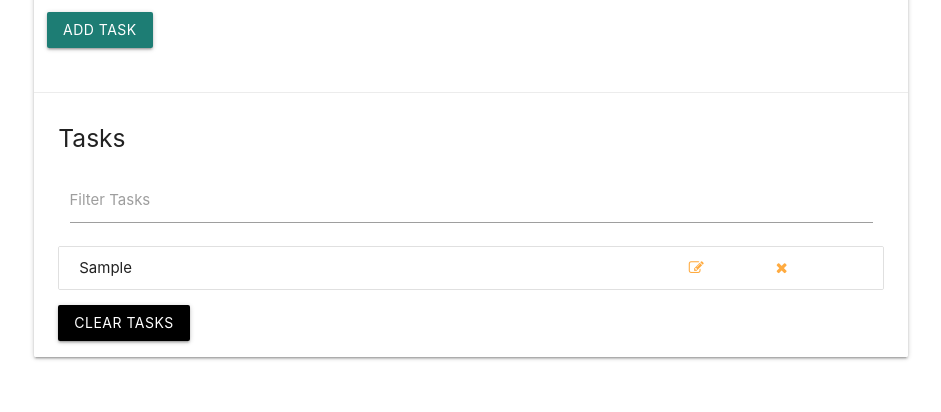
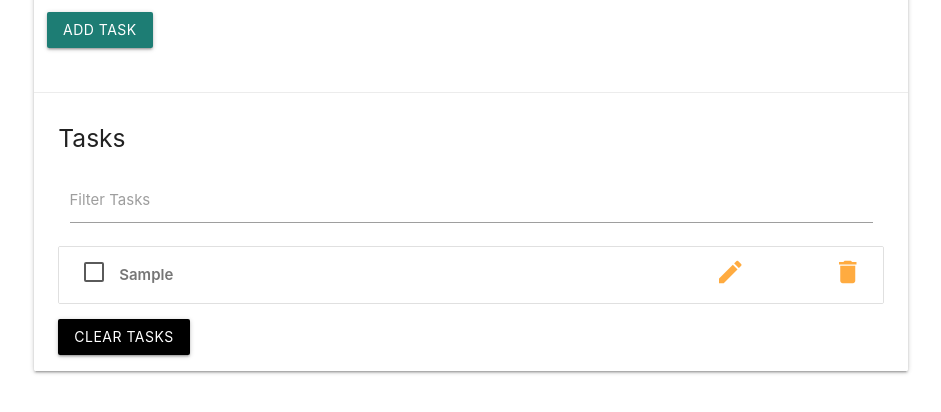
Before and after one commit to rotunstall/To-Do-List, a plain HTML site: page index.html in a window 1280 px wide. Both pictures are taken after typing "Sample" into the empty fields and a click on the input "Add Task". Shown: the part 144-556 px from the top of the page, without its empty margins (169-1110 px from the left). Drawn offline with nearby package versions, Linux system fonts and the light colour scheme.

Commit message:
Refactored createTaskListItem, Added checkbox functionality, Replaced Font-Awesome Icons with Material-Icons

```diff
--- a/app.js
+++ b/app.js
@@ -22,8 +22,51 @@ function loadEventListeners() {
     // Filter task event
     filter.addEventListener('keyup', filterTasks);
     // Edit task event
-    editItem.addEventListener('keyup', editTask);
+    // editItem.addEventListener('click', editTask);
 }
+
+function createTaskListItem(textSource) {
+    // Create li element
+    const li = document.createElement('li');
+    li.className = 'collection-item';
+
+    const label = document.createElement('label');
+
+    // Create new check box element and append to li
+    const checkBox = document.createElement('input');
+    checkBox.type = 'checkbox';
+    checkBox.className = 'completed filled-in';
+
+    label.appendChild(checkBox);
+
+    // Create text node in a span element and append to label
+    const span = document.createElement('span');
+    span.className = 'task-text';
+    span.appendChild(document.createTextNode(textSource));
+    label.appendChild(span);
+
+    li.appendChild(label);
+
+    // Create new edit link element
+    const editLink = document.createElement('a');
+    editLink.className = 'edit-item';
+    editLink.innerHTML = '<i class="small material-icons">edit</i>';
+    li.appendChild(editLink);
+
+    // Create new link element
+    const link = document.createElement('a');
+    link.className = 'delete-item';
+    link.innerHTML = '<i class="small material-icons">delete</i>';
+    li.appendChild(link);
+
+    // Append the li to ul
+    taskList.appendChild(li);
+
+
+}
+
+
+
 
 // Get Task from Local Storage
 function getTasks() {
@@ -35,33 +78,7 @@ function getTasks() {
     }
 
     tasks.forEach(function(task) {
-        // Create li element
-        const li = document.createElement('li');
-        // Add class
-        li.className = 'collection-item';
-        // Create text node and append
-        li.appendChild(document.createTextNode(task));
-
-        // Create new edit link element
-        const editLink = document.createElement('a');
-        // Add class
-        editLink.className = 'edit-item';
-        // And icon html
-        editLink.innerHTML = '<i class="fa fa-edit"></i>';
-        // Append the link to li
-        li.appendChild(editLink);
-
-        // Create new delete link element
-        const deleteLink = document.createElement('a');
-        // Add class
-        deleteLink.className = 'delete-item';
-        // And icon html
-        deleteLink.innerHTML = '<i class="fa fa-remove"></i>';
-        // Append the link to li
-        li.appendChild(deleteLink);
-
-        // Append the li to ul
-        taskList.appendChild(li);
+        createTaskListItem(task);
     });
 }
 
@@ -70,33 +87,7 @@ function addTask(e) {
     if (taskInput.value === '') {
         alert('Add a task, please.');
     } else {
-        // Create li element
-        const li = document.createElement('li');
-        // Add class
-        li.className = 'collection-item';
-        // Create text node and append
-        li.appendChild(document.createTextNode(taskInput.value));
-
-        // Create new edit link element
-        const editLink = document.createElement('a');
-        // Add class
-        editLink.className = 'edit-item';
-        // And icon html
-        editLink.innerHTML = '<i class="fa fa-edit"></i>';
-        // Append the link to li
-        li.appendChild(editLink);
-
-        // Create new link element
-        const link = document.createElement('a');
-        // Add class
-        link.className = 'delete-item';
-        // And icon html
-        link.innerHTML = '<i class="fa fa-remove"></i>';
-        // Append the link to li
-        li.appendChild(link);
-
-        // Append the li to ul
-        taskList.appendChild(li);
+        createTaskListItem(taskInput.value);
         // Store in Local Storage
         storeTaskInLocalStorage(taskInput.value);
         // Clear input field
@@ -104,15 +95,17 @@ function addTask(e) {
     }
     e.preventDefault();
 }
+
 //Edit Task
-function editTask(e) {
+function editTask() {
     // let li = e.target.parentElement;
-    console.log(editItem);
+    //console.log(editItem);
 
     //  .contentEditable = true;
+    const completed = document.querySelector('.completed');
+    completed.setAttribute("checked", "checked");
 
-
-    e.preventDefault();
+    // e.preventDefault();
 }
 
 // Store Task
@@ -125,7 +118,6 @@ function storeTaskInLocalStorage(task) {
     }
 
     tasks.push(task);
-
     localStorage.setItem('tasks', JSON.stringify(tasks));
 }
 
@@ -136,7 +128,7 @@ function removeTask(e) {
             e.target.parentElement.parentElement.remove();
 
             // Remove from Local Storage
-            removeTaskFromLocalStorage(e.target.parentElement.parentElement);
+            removeTaskFromLocalStorage(e.target.parentElement.parentElement.firstElementChild.firstElementChild.nextElementSibling);
         }
     }
 }
@@ -192,3 +184,20 @@ function filterTasks(e) {
         }
     });
 }
+
+
+
+
+
+/*
+when item is checked add the attribute [checked="checked"]
+if (document.querySelector('.completed').checked) {
+    alert('checked - checked');
+} else {
+    alert('NOT CHECKED');
+}
+
+
+
+
+*/
--- a/index.html
+++ b/index.html
@@ -6,12 +6,34 @@
   <meta name="viewport" content="width=device-width, initial-scale=1.0" />
   <meta http-equiv="X-UA-Compatible" content="ie=edge" />
   <link rel="stylesheet" href="https://cdnjs.cloudflare.com/ajax/libs/materialize/1.0.0/css/materialize.min.css" />
+  <link href="https://fonts.googleapis.com/icon?family=Material+Icons" rel="stylesheet">
   <link rel="stylesheet" href="https://stackpath.bootstrapcdn.com/font-awesome/4.7.0/css/font-awesome.min.css" />
   <title>Task List</title>
   <style>
     li.collection-item {
       display: grid;
-      grid-template-columns: 7fr 1fr 1fr;
+      grid-template-columns: 7fr 1.5fr 1.5fr;
+    }
+
+    label {
+      color: #767676;
+    }
+    /* label input.completed[type='checkbox']:checked+span {
+  text-decoration-line: line-through;
+  text-decoration-color: red;
+}
+*/
+
+    .task-text {
+      margin: 5px;
+      font-weight: 600;
+    }
+
+    .edit-item,
+    .delete-item {
+      justify-self: end;
+      align-self: center;
+      margin-right: 0 !important;
     }
   </style>
 </head>
```
